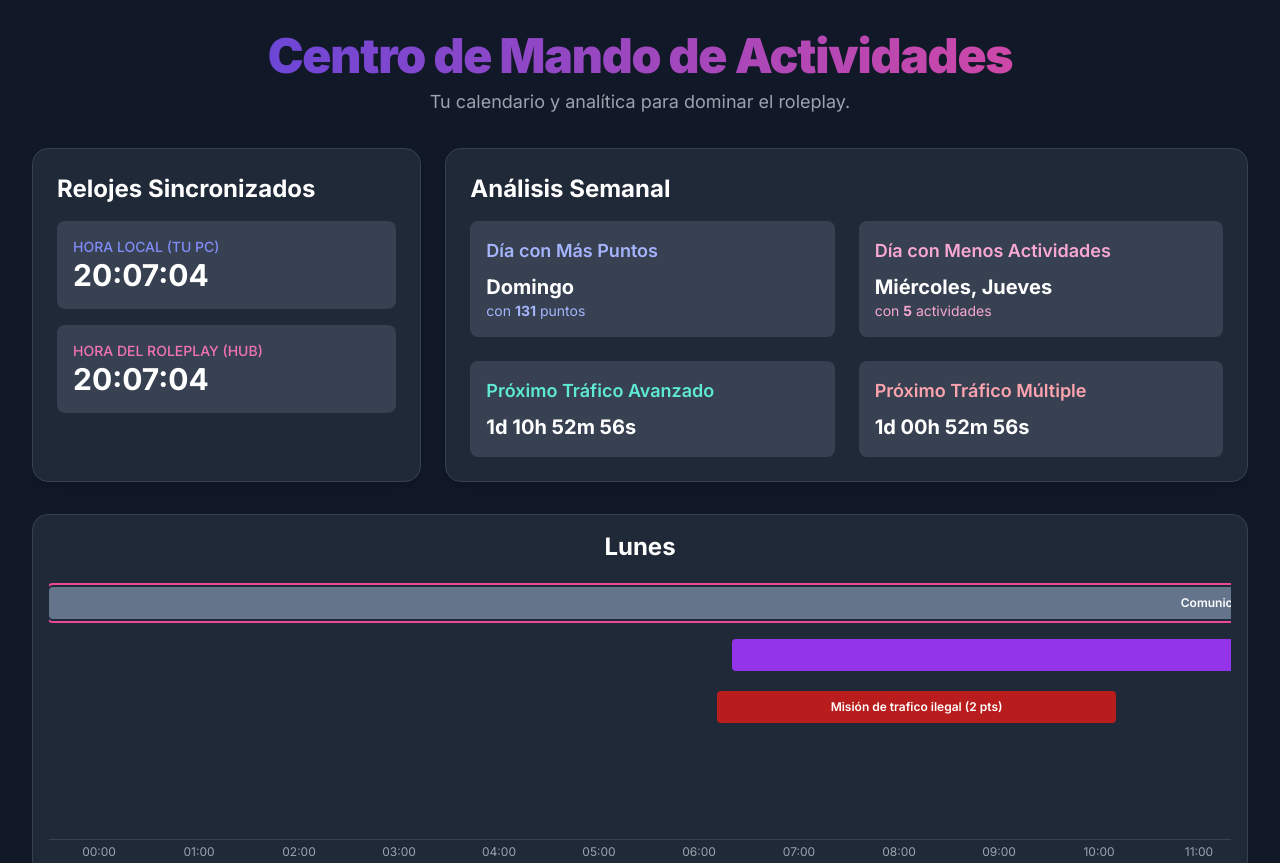
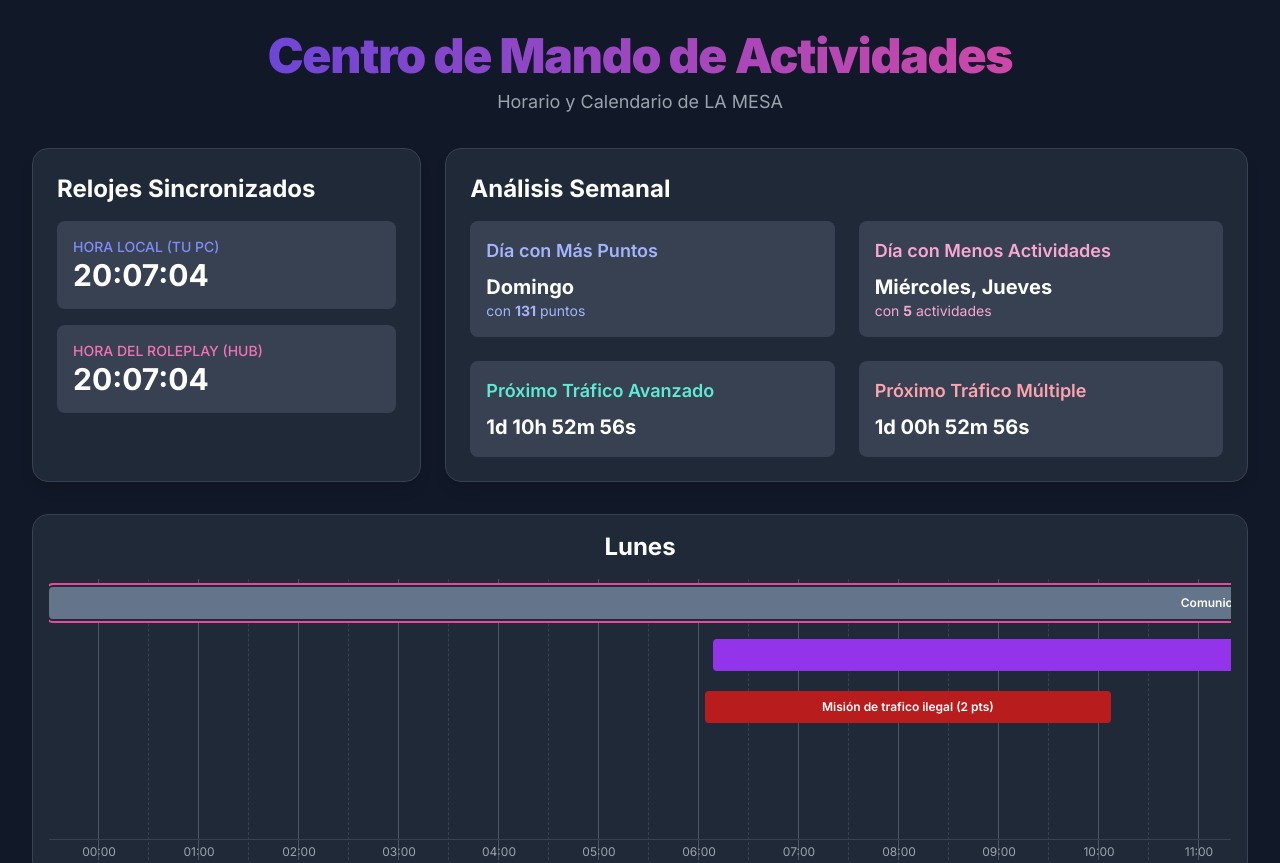
Before and after one commit to JonathanDiez/LMC-WEB, a plain HTML site: page index.html in a window 1280 px wide. Shown: the top 863 px of the page. Drawn offline with nearby package versions, Linux system fonts and the light colour scheme.

Commit message:
Update index.html

```diff
--- a/index.html
+++ b/index.html
@@ -60,7 +60,7 @@
         <!-- Header -->
         <header class="text-center mb-8">
             <h1 class="text-4xl md:text-5xl font-extrabold tracking-tight gradient-text">Centro de Mando de Actividades</h1>
-            <p class="mt-2 text-lg text-gray-400">Tu calendario y analítica para dominar el roleplay.</p>
+            <p class="mt-2 text-lg text-gray-400">Horario y Calendario de LA MESA</p>
         </header>
 
         <!-- Time & Analytics Section -->
@@ -117,7 +117,7 @@
                     <h2 id="modal-title" class="text-2xl font-bold text-white"></h2>
                     <button onclick="hideActivityModal()" class="text-gray-400 hover:text-white text-3xl leading-none">&times;</button>
                 </div>
-                <img id="modal-image" src="https://placehold.co/600x400/1f2937/374151?text=Actividad" alt="Imagen de la actividad" class="w-full h-48 object-cover rounded-lg mb-4">
+                <img id="modal-image" src="" alt="Imagen de la actividad" class="w-full h-48 object-cover rounded-lg mb-4" onerror="this.onerror=null;this.src='https://placehold.co/600x400/1f2937/374151?text=Imagen+no+disponible';">
                 <div>
                     <h3 class="font-semibold text-lg text-indigo-300 mb-2">Puntos</h3>
                     <p id="modal-points" class="text-white text-lg font-bold"></p>
@@ -138,24 +138,24 @@
         // --- DATA ---
         // Days: 1=Lunes, 2=Martes, 3=Miércoles, 4=Jueves, 5=Viernes, 6=Sábado, 7=Domingo
         const activities = [
-            { name: "Misión de trafico ilegal", days: [1, 4, 6], times: [{s:9, e:12}, {s:17, e:20}, {s:22, e:23}], points: 2, isNew: false, color: 'bg-red-700' },
-            { name: "Robo a negocios", days: [3, 5, 6], times: [{s:0, e:11}, {s:12, e:23}], points: 7, isNew: false, color: 'bg-amber-600' },
-            { name: "Lancha encallada", days: [2, 5, 6, 7], times: [{s:2, e:4}, {s:16, e:18}, {s:18, e:20}, {s:20, e:22}], points: 5, isNew: false, color: 'bg-sky-600' },
-            { name: "Elaboración de meta (Día 1)", days: [1], times: [{s:7, e:23}], points: 31, isNew: false, color: 'bg-purple-600' },
-            { name: "Elaboración de meta (Día 2)", days: [3], times: [{s:7, e:23}], points: 32, isNew: false, color: 'bg-purple-600' },
-            { name: "Elaboración de meta (Día 3)", days: [5], times: [{s:7, e:23}], points: 31, isNew: false, color: 'bg-purple-600' },
-            { name: "Dia de recompensa (Meta)", days: [7], times: [{s:7, e:23}], points: 100, isNew: false, color: 'bg-purple-700' },
-            { name: "Reparto de químicos", days: [1, 4], times: [{s:14, e:20}], points: 10, isNew: false, color: 'bg-green-600' },
-            { name: "Reparto aéreo", days: [2, 5], times: [{s:9, e:12}, {s:17, e:20}, {s:22, e:23}], points: 7, isNew: false, color: 'bg-green-600' },
-            { name: "Búsqueda de contenedores", days: [3, 4, 6, 7], times: [{s:2, e:4}, {s:18, e:20}, {s:20, e:22}, {s:22, e:23}], points: 10, isNew: false, color: 'bg-sky-600' },
-            { name: "Misión de trafico ilegal (Avanzado)", days: [2, 3, 7], times: [{s:7, e:10}, {s:14, e:20}, {s:21, e:22}], points: 1, isNew: false, color: 'bg-red-700' },
-            { name: "Arrasa con sus vehículos", days: [2, 4, 6, 7], times: [{s:18, e:19}, {s:21, e:22}], points: 10, isNew: true, color: 'bg-orange-500' },
-            { name: "Mantenimiento de maquinas de lavado", days: [5], times: [{s:19, e:20}], points: 20, isNew: true, color: 'bg-cyan-600' },
-            { name: "Trafico múltiple", days: [2, 6], times: [{s:21, e:22}], points: 5, isNew: true, color: 'bg-red-700' },
-            { name: "Trafico de órganos", days: [2], times: [{s:19, e:21}], points: 10, isNew: true, color: 'bg-red-700' },
-            { name: "Mantenimiento de secuestrado", days: [1], times: [{s:16, e:23}], points: 10, isNew: true, color: 'bg-rose-600' },
-            { name: "Busqueda acuatica", days: [1, 6, 7], times: [{s:20, e:21}], points: 5, isNew: true, color: 'bg-sky-600' },
-            { name: "Comunicado Interno", days: [1, 2, 3, 4, 5, 6, 7], times: [{s:0, e:23}], points: '?', isNew: true, color: 'bg-slate-500' },
+            { name: "Misión de trafico ilegal", days: [1, 4, 6], times: [{s:9, e:12}, {s:17, e:20}, {s:22, e:23}], points: 2, isNew: false, color: 'bg-red-700', imageUrl: 'https://i.imgur.com/5g17dYS.png' },
+            { name: "Robo a negocios", days: [3, 5, 6], times: [{s:0, e:11}, {s:12, e:23}], points: 7, isNew: false, color: 'bg-amber-600', imageUrl: 'https://i.imgur.com/JUWFF2v.png' },
+            { name: "Lancha encallada", days: [2, 5, 6, 7], times: [{s:2, e:4}, {s:16, e:18}, {s:18, e:20}, {s:20, e:22}], points: 5, isNew: false, color: 'bg-sky-600', imageUrl: 'https://i.imgur.com/7yExPve.png' },
+            { name: "Elaboración de meta (Día 1)", days: [1], times: [{s:7, e:23}], points: 31, isNew: false, color: 'bg-purple-600', imageUrl: 'https://i.imgur.com/hQK0B9C.png' },
+            { name: "Elaboración de meta (Día 2)", days: [3], times: [{s:7, e:23}], points: 32, isNew: false, color: 'bg-purple-600', imageUrl: 'https://i.imgur.com/z9QYoBZ.png' },
+            { name: "Elaboración de meta (Día 3)", days: [5], times: [{s:7, e:23}], points: 31, isNew: false, color: 'bg-purple-600', imageUrl: 'https://i.imgur.com/qbbarlo.png' },
+            { name: "Dia de recompensa (Meta)", days: [7], times: [{s:7, e:23}], points: 100, isNew: false, color: 'bg-purple-700', imageUrl: 'https://i.imgur.com/O3UmMpF.png' },
+            { name: "Reparto de químicos", days: [1, 4], times: [{s:14, e:20}], points: 10, isNew: false, color: 'bg-green-600', imageUrl: 'https://i.imgur.com/cz5l19l.png' },
+            { name: "Reparto aéreo", days: [2, 5], times: [{s:9, e:12}, {s:17, e:20}, {s:22, e:23}], points: 7, isNew: false, color: 'bg-green-600', imageUrl: 'https://i.imgur.com/vgF27D5.png' },
+            { name: "Búsqueda de contenedores", days: [3, 4, 6, 7], times: [{s:2, e:4}, {s:18, e:20}, {s:20, e:22}, {s:22, e:23}], points: 10, isNew: false, color: 'bg-sky-600', imageUrl: 'https://i.imgur.com/G7DZcsj.png' },
+            { name: "Misión de trafico ilegal (Avanzado)", days: [2, 3, 7], times: [{s:7, e:10}, {s:14, e:20}, {s:21, e:22}], points: 1, isNew: false, color: 'bg-red-700', imageUrl: 'https://i.imgur.com/kTvRh1q.png' },
+            { name: "Arrasa con sus vehículos", days: [2, 4, 6, 7], times: [{s:18, e:19}, {s:21, e:22}], points: 10, isNew: true, color: 'bg-orange-500', imageUrl: 'https://i.imgur.com/ZEbgB1c.png' },
+            { name: "Mantenimiento de maquinas de lavado", days: [5], times: [{s:19, e:20}], points: 20, isNew: true, color: 'bg-cyan-600', imageUrl: 'https://i.imgur.com/FgZsNsf.png' },
+            { name: "Trafico múltiple", days: [2, 6], times: [{s:21, e:22}], points: 5, isNew: true, color: 'bg-red-700', imageUrl: 'https://i.imgur.com/njqjUaY.png' },
+            { name: "Trafico de órganos", days: [2], times: [{s:19, e:21}], points: 10, isNew: true, color: 'bg-red-700', imageUrl: 'https://i.imgur.com/yuSriKs.png' },
+            { name: "Mantenimiento de secuestrado", days: [1], times: [{s:16, e:23}], points: 10, isNew: true, color: 'bg-rose-600', imageUrl: 'https://i.imgur.com/YNEosvp.png' },
+            { name: "Busqueda acuatica", days: [1, 6, 7], times: [{s:20, e:21}], points: 5, isNew: true, color: 'bg-sky-600', imageUrl: 'https://i.imgur.com/iXRUwQb.png' },
+            { name: "Comunicado Interno", days: [1, 2, 3, 4, 5, 6, 7], times: [{s:0, e:23}], points: '?', isNew: true, color: 'bg-slate-500', imageUrl: 'https://placehold.co/600x400/475569/ffffff?text=Comunicado' },
         ];
         const dayNames = ["Lunes", "Martes", "Miércoles", "Jueves", "Viernes", "Sábado", "Domingo"];
 
@@ -203,8 +203,7 @@
             calendarContainer.innerHTML = dayNames.map((name, index) => {
                 const dayIndex = index + 1;
 
-                // Layout algorithm to assign tracks (rows) to non-overlapping activities
-                const tracks = []; // Array of arrays of slots
+                const tracks = [];
                 const allSlots = [];
                 activities.filter(act => act.days.includes(dayIndex)).forEach(activity => {
                     activity.times.forEach(timeSlot => {
@@ -235,8 +234,8 @@
 
                 const timelineContentHTML = tracks.map(track => {
                     const trackItemsHTML = track.map(slot => {
-                        const start = slot.s + 1;
-                        const duration = slot.e - slot.s;
+                        const start = slot.s * 2 + 1;
+                        const duration = (slot.e - slot.s) * 2;
                         const pointsText = slot.activity.points === '?' ? '?' : `${slot.activity.points} pts`;
                         const newRing = slot.activity.isNew ? 'ring-2 ring-offset-2 ring-pink-500 ring-offset-gray-800' : '';
                         return `
@@ -247,8 +246,18 @@
                             </div>
                         `;
                     }).join('');
-                    return `<div class="grid grid-cols-24 gap-1 h-12 items-center">${trackItemsHTML}</div>`;
+                    return `<div class="grid grid-cols-48 h-12 items-center">${trackItemsHTML}</div>`;
                 }).join('');
+
+                let hourLinesHTML = '';
+                for (let i = 0; i < 48; i++) {
+                    const isHourLine = i % 2 === 0;
+                    if (i === 47) {
+                        hourLinesHTML += `<div class="w-[50px] h-full"></div>`;
+                    } else {
+                        hourLinesHTML += `<div class="w-[50px] h-full border-r ${isHourLine ? 'border-gray-600' : 'border-gray-700 border-dashed'}"></div>`;
+                    }
+                }
 
                 let hourLabelsHTML = '';
                 for (let hour = 0; hour < 24; hour++) {
@@ -259,11 +268,14 @@
                     <div id="day-container-${dayIndex}" class="bg-gray-800 p-4 rounded-2xl border border-gray-700">
                         <h3 class="font-bold text-2xl mb-4 text-center text-white">${name}</h3>
                         <div class="overflow-x-auto custom-scrollbar">
-                            <div class="w-[2400px]">
-                                <div class="space-y-1">
+                            <div class="relative w-[2400px]">
+                                <div class="absolute inset-0 flex z-0">
+                                    ${hourLinesHTML}
+                                </div>
+                                <div class="relative z-10 space-y-1 min-h-[240px]">
                                     ${timelineContentHTML}
                                 </div>
-                                <div class="flex border-t border-gray-700 mt-1">
+                                <div class="relative z-10 flex border-t border-gray-700 mt-1">
                                     ${hourLabelsHTML}
                                 </div>
                             </div>
@@ -278,7 +290,6 @@
             const multiTrafficEl = document.querySelector('#next-multiple-traffic p');
             if (!advTrafficEl || !multiTrafficEl) return;
 
-            // Use HUB time for calculations. Assuming HUB is UTC for this logic.
             const now = new Date();
 
             const findNextOccurrence = (activityName) => {
@@ -287,7 +298,7 @@
 
                 let nextDate = null;
 
-                for (let i = 0; i < 7; i++) {
+                for (let i = 0; i < 14; i++) { // Check next 2 weeks to be safe
                     const checkDate = new Date(now);
                     checkDate.setUTCDate(now.getUTCDate() + i);
                     const dayOfWeek = (checkDate.getUTCDay() === 0) ? 7 : checkDate.getUTCDay();
@@ -335,13 +346,20 @@
 
             document.getElementById('modal-title').textContent = activity.name;
             document.getElementById('modal-points').textContent = activity.points === '?' ? 'Puntos variables según la actividad que toque.' : `${activity.points} Puntos`;
+            document.getElementById('modal-image').src = activity.imageUrl;
 
             const scheduleList = document.getElementById('modal-schedule');
-            scheduleList.innerHTML = activity.days.map(dayIndex => {
+            let scheduleHTML = '';
+            activity.days.forEach(dayIndex => {
                 const day = dayNames[dayIndex - 1];
-                const timeRanges = activity.times.map(t => `${String(t.s).padStart(2,'0')}:00 - ${String(t.e).padStart(2,'0')}:00`).join(', ');
-                return `<li><button onclick="scrollToDay(${dayIndex})" class="w-full text-left p-2 rounded-md bg-gray-700 hover:bg-gray-600 transition-colors"><span class="font-semibold text-white">${day}:</span> ${timeRanges}</button></li>`;
-            }).join('');
+                scheduleHTML += `<div><span class="font-semibold text-white">${day}:</span><div class="flex flex-wrap gap-2 mt-1">`;
+                activity.times.forEach(timeSlot => {
+                    const timeRange = `${String(timeSlot.s).padStart(2,'0')}:00 - ${String(timeSlot.e).padStart(2,'0')}:00`;
+                    scheduleHTML += `<button onclick="scrollToDay(${dayIndex})" class="flex-grow p-2 rounded-md bg-gray-700 hover:bg-gray-600 transition-colors text-sm">${timeRange}</button>`;
+                });
+                scheduleHTML += `</div></div>`;
+            });
+            scheduleList.innerHTML = scheduleHTML;
 
             const modal = document.getElementById('activity-modal');
             modal.classList.remove('hidden');
```
